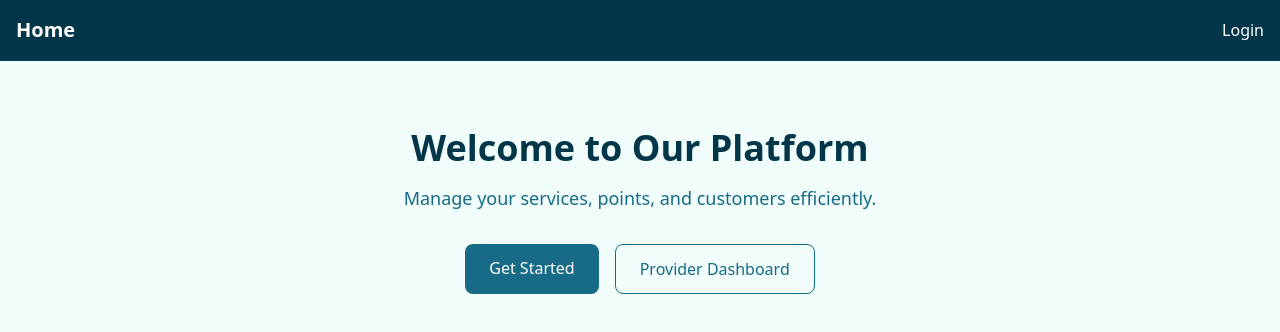
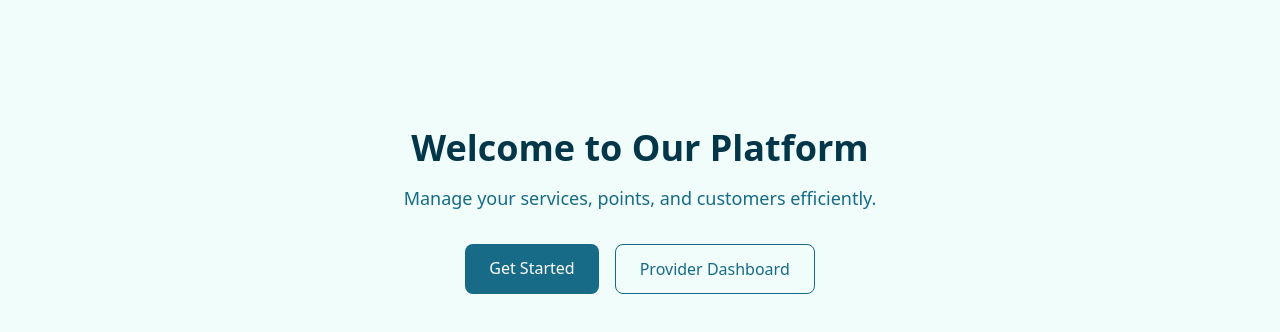
Before and after one commit to SaraMedhat450/Petra_Project, a React (Vite) app: page / in a window 1280 px wide. Shown: the top 332 px of the page. Built offline with nearby package versions, Linux system fonts and the light colour scheme.

Commit message:
remove navbar from customer page

```diff
--- a/src/layouts/MainLayout.jsx
+++ b/src/layouts/MainLayout.jsx
@@ -1,11 +1,12 @@
 import React from 'react';
 import { Outlet } from 'react-router-dom';
 import Navbar from '../components/Navbar';
+import Customer from '../pages/Customer';
 
 export default function MainLayout() {
   return (
     <>
-      <Navbar />
+      {!<Customer /> && <Navbar />}
       <Outlet />
     </>
   );
```
